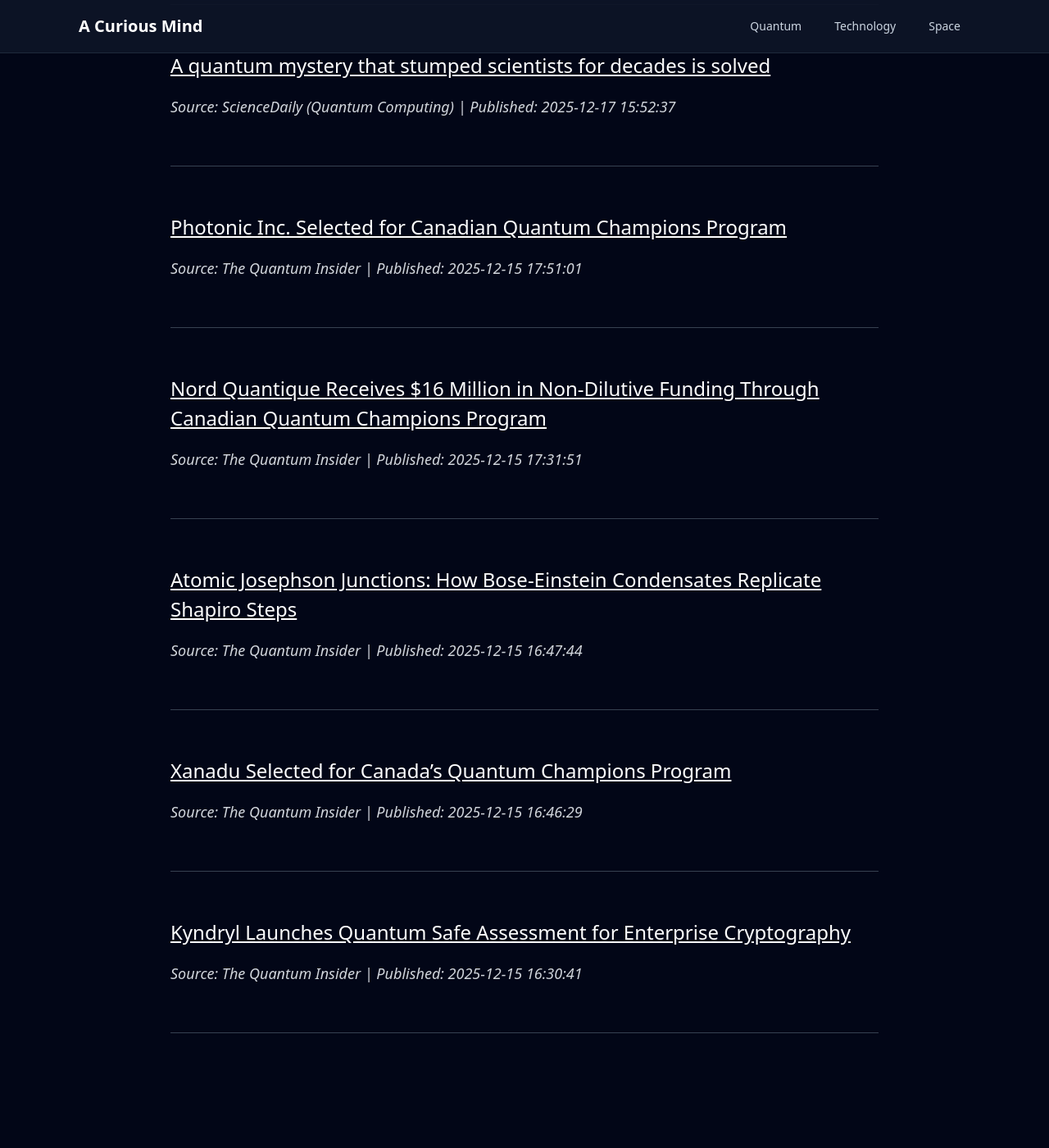
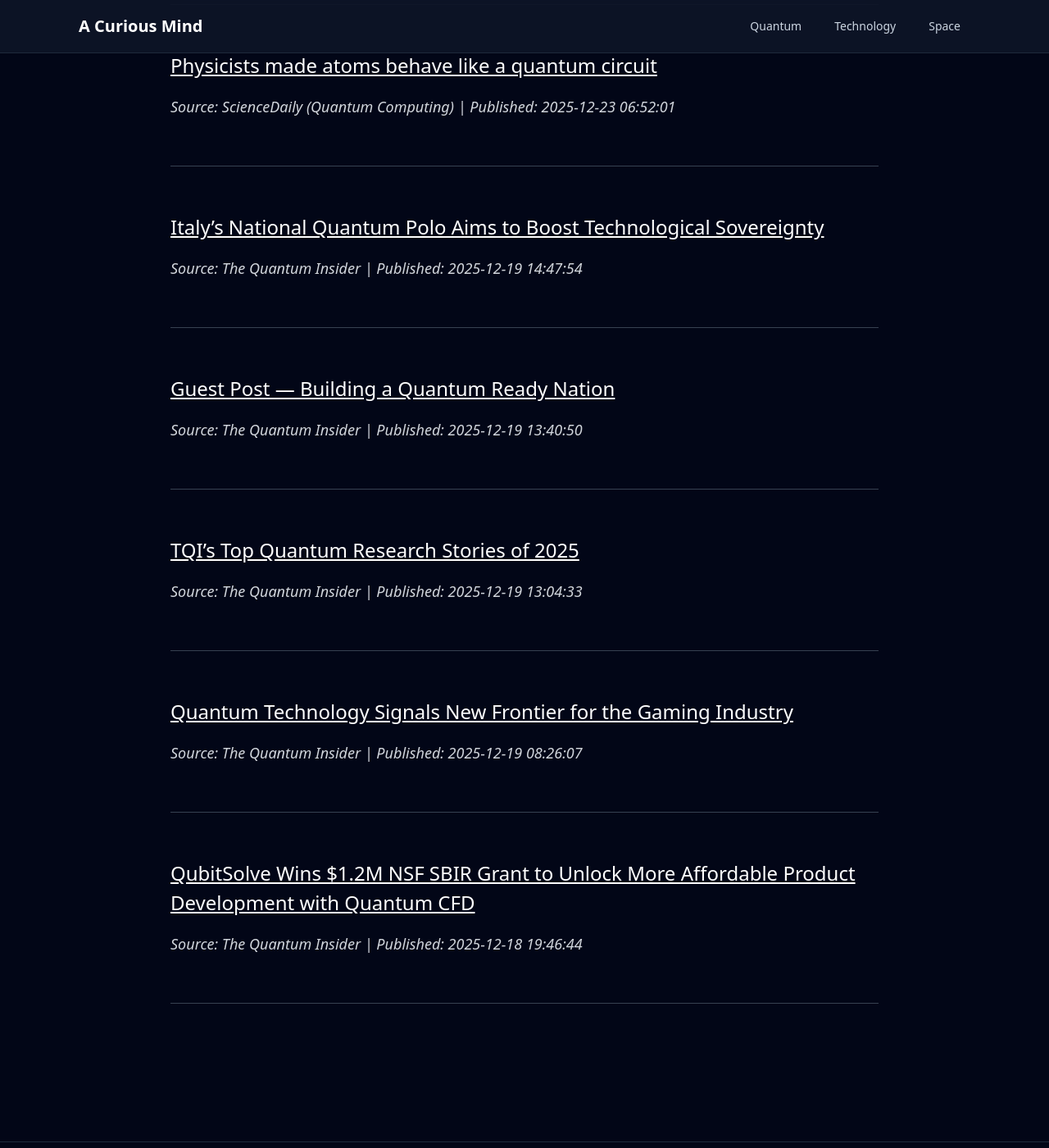
Before and after one commit to onehl7/onehl7.github.io, a Jekyll site: the page built from _posts/2025-11-02-quantum-updates.md, in a window 1280 px wide and 1400 px high, scrolled down 1116 px. Shown: the whole window at 82% size. Built offline with Jekyll 4.4.1, drawn with Linux system fonts in a browser that asks for light colours; nearby versions of some CDN libraries; some of the changed text lies outside the part shown.

Commit message:
Update quantum news data

```diff
--- a/_data/quantum_news.json
+++ b/_data/quantum_news.json
@@ -1,4 +1,10 @@
 [
+  {
+    "source": "ScienceDaily (Quantum Computing)",
+    "title": "Tiny 3D-printed light cages could unlock the quantum internet",
+    "link": "https://www.sciencedaily.com/releases/2026/01/260106001907.htm",
+    "published": "2026-01-06 07:14:34"
+  },
   {
     "source": "ScienceDaily (Quantum Computing)",
     "title": "A new superconductor breaks rules physicists thought were fixed",
@@ -24,39 +30,33 @@
     "published": "2025-12-23 06:52:01"
   },
   {
-    "source": "ScienceDaily (Quantum Computing)",
-    "title": "A quantum mystery that stumped scientists for decades is solved",
-    "link": "https://www.sciencedaily.com/releases/2025/12/251217082509.htm",
-    "published": "2025-12-17 15:52:37"
+    "source": "The Quantum Insider",
+    "title": "Italy\u2019s National Quantum Polo Aims to Boost Technological Sovereignty",
+    "link": "https://thequantuminsider.com/2025/12/19/italy-national-quantum-polo-initiative/",
+    "published": "2025-12-19 14:47:54"
   },
   {
     "source": "The Quantum Insider",
-    "title": "Photonic Inc. Selected for Canadian Quantum Champions Program",
-    "link": "https://thequantuminsider.com/2025/12/15/photonic-inc-canadian-quantum-champions/",
-    "published": "2025-12-15 17:51:01"
+    "title": "Guest Post \u2014 Building a Quantum Ready Nation",
+    "link": "https://thequantuminsider.com/2025/12/19/uk-quantum-leadership-2025/",
+    "published": "2025-12-19 13:40:50"
   },
   {
     "source": "The Quantum Insider",
-    "title": "Nord Quantique Receives $16 Million in Non-Dilutive Funding Through Canadian Quantum Champions Program",
-    "link": "https://thequantuminsider.com/2025/12/15/nord-quantique-canadian-quantum-champions-program/",
-    "published": "2025-12-15 17:31:51"
+    "title": "TQI\u2019s Top Quantum Research Stories of 2025",
+    "link": "https://thequantuminsider.com/2025/12/19/tqis-top-quantum-research-stories-of-2025/",
+    "published": "2025-12-19 13:04:33"
   },
   {
     "source": "The Quantum Insider",
-    "title": "Atomic Josephson Junctions: How Bose-Einstein Condensates Replicate Shapiro Steps",
-    "link": "https://thequantuminsider.com/2025/12/15/bose-einstein-condensates-simulate-josephson-junctions/",
-    "published": "2025-12-15 16:47:44"
+    "title": "Quantum Technology Signals New Frontier for the Gaming Industry",
+    "link": "https://thequantuminsider.com/2025/12/19/quantum-technology-signals-new-frontier-for-the-gaming-industry/",
+    "published": "2025-12-19 08:26:07"
   },
   {
     "source": "The Quantum Insider",
-    "title": "Xanadu Selected for Canada\u2019s Quantum Champions Program",
-    "link": "https://thequantuminsider.com/2025/12/15/xanadu-23m-quantum-champions-canada/",
-    "published": "2025-12-15 16:46:29"
-  },
-  {
-    "source": "The Quantum Insider",
-    "title": "Kyndryl Launches Quantum Safe Assessment for Enterprise Cryptography",
-    "link": "https://thequantuminsider.com/2025/12/15/kyndryl-quantum-safe-assessment-launch/",
-    "published": "2025-12-15 16:30:41"
+    "title": "QubitSolve Wins $1.2M NSF SBIR Grant to Unlock More Affordable Product Development with Quantum CFD",
+    "link": "https://thequantuminsider.com/2025/12/18/qubitsolve-nsf-phase-ii-quantum-cfd/",
+    "published": "2025-12-18 19:46:44"
   }
 ]
```
